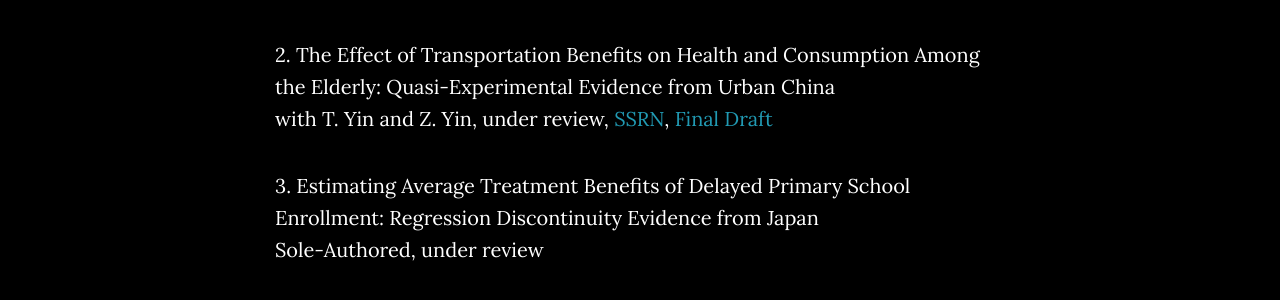
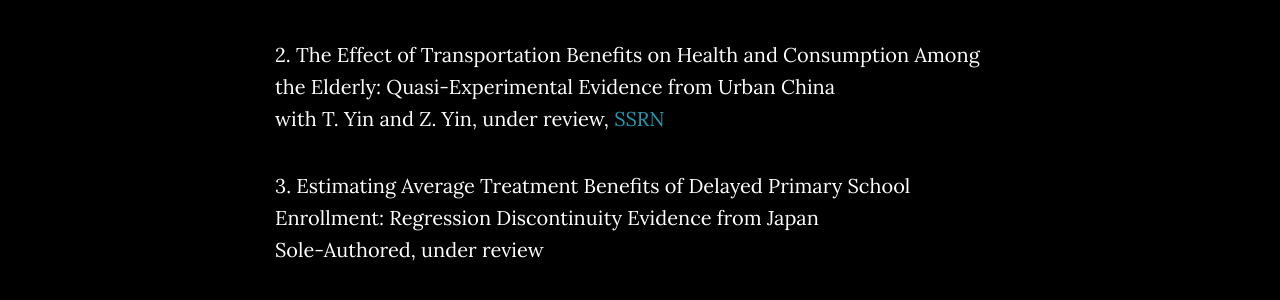
Before and after one commit to ztempest0218/ztempest0218.github.io, a Jekyll site: the page built from index.html, in a window 1280 px wide and 900 px high, scrolled down 2594 px. Shown: the part 154-454 px from the top of the window. Built offline with Jekyll 4.4.1, drawn with Linux system fonts in a browser that asks for light colours.

Commit message:
Update workingpapers.html

```diff
--- a/_includes/workingpapers.html
+++ b/_includes/workingpapers.html
@@ -9,7 +9,7 @@
 Sole-Authored, under review</p>
 
 <p align="left">2. The Effect of Transportation Benefits on Health and Consumption Among the Elderly: Quasi-Experimental Evidence from Urban China<br \>
-with T. Yin and Z. Yin, under review, <a href="https://papers.ssrn.com/sol3/papers.cfm?abstract_id=3187788">SSRN</a>, <a href="/paper/transport.pdf">Final Draft</a></p>
+with T. Yin and Z. Yin, under review, <a href="https://papers.ssrn.com/sol3/papers.cfm?abstract_id=3187788">SSRN</a></p>
 
 <p align="left">3. Estimating Average Treatment Benefits of Delayed Primary School Enrollment: Regression Discontinuity Evidence from Japan<br \>
 Sole-Authored, under review</p>
```
